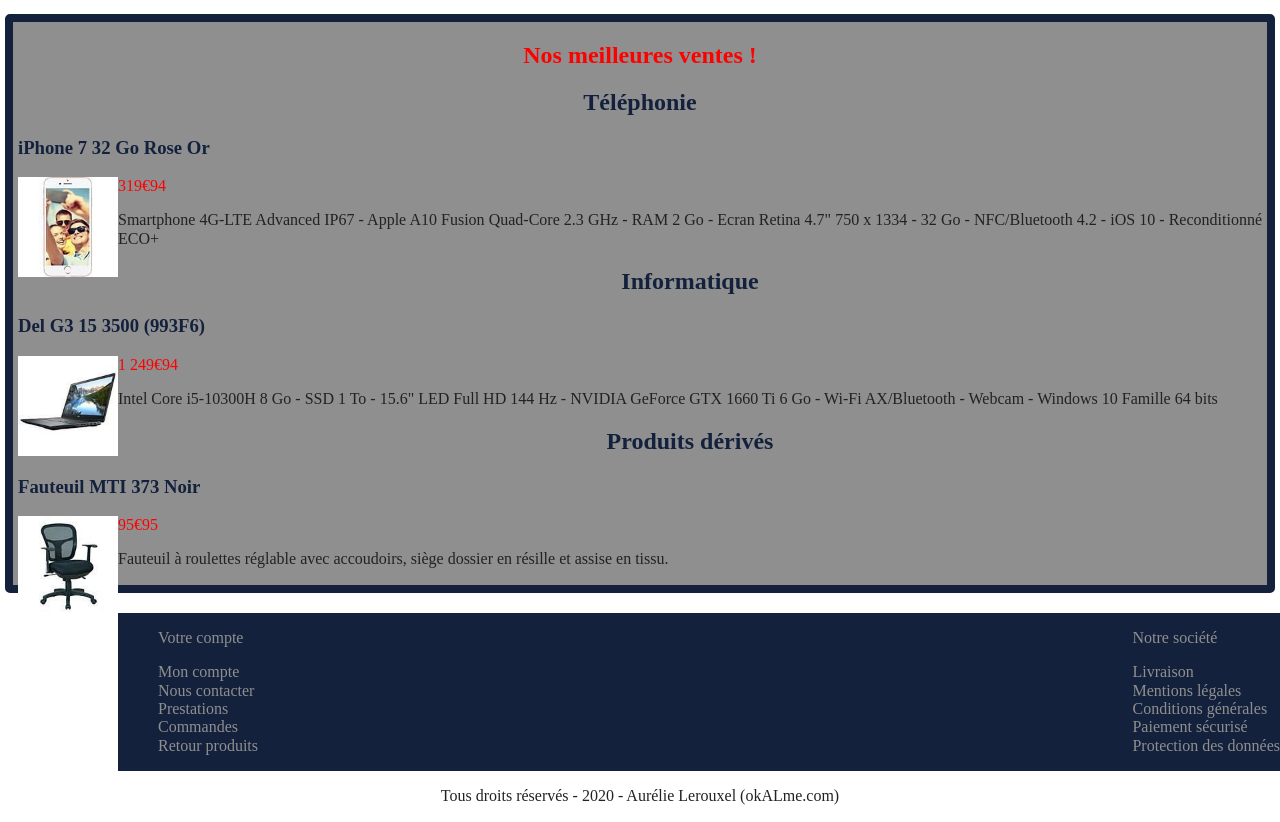
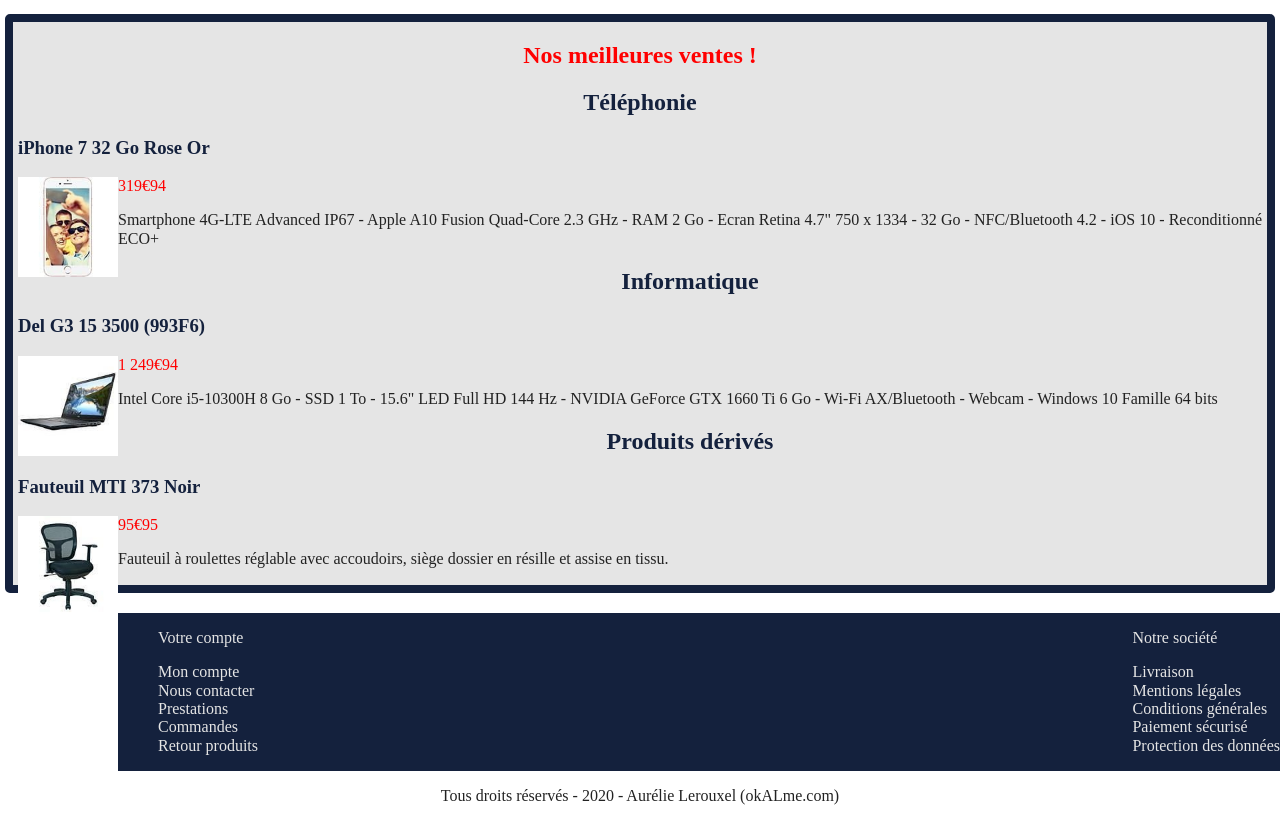
Before and after one commit to aurelielerouxel/terre_de_geek, a website built with Parcel: page index.html in a window 1280 px wide. Shown: the part 323-1145 px from the top of the page. Built offline with nearby package versions, Linux system fonts and the light colour scheme.

Commit message:
Redo the graphic color chart

```diff
--- a/css/main.css
+++ b/css/main.css
@@ -109,7 +109,7 @@
 
 /* Main  */
 main {
-  background-color: #8f8f8f;
+  background-color: #e5e5e5;
   border: solid;
   border-color: #14213D;
   border-width: 0.5em;
@@ -134,7 +134,7 @@
 
 /* A  */      /*text color in nav and footer*/
 a {
-  color: #8f8f8f;
+  color: #e5e5e5;
 }
 
 /* Title */
@@ -162,7 +162,7 @@
 }
 
 .textcolorgrey {
-  color: #8f8f8f;
+  color: #e5e5e5;
 }
 
 /* Utility classes*/
```
Also changed, not shown: charte_graphique/tdg_nvlle_colors_cg.png (added).
